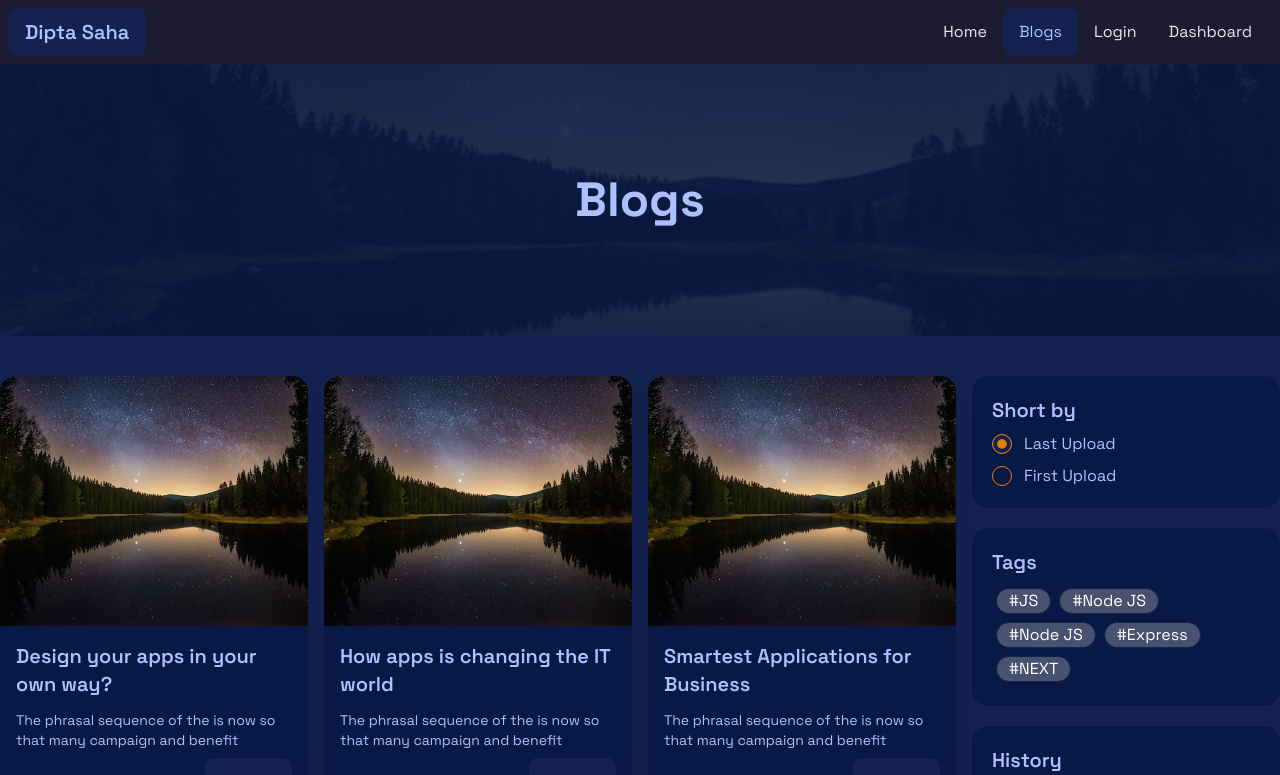
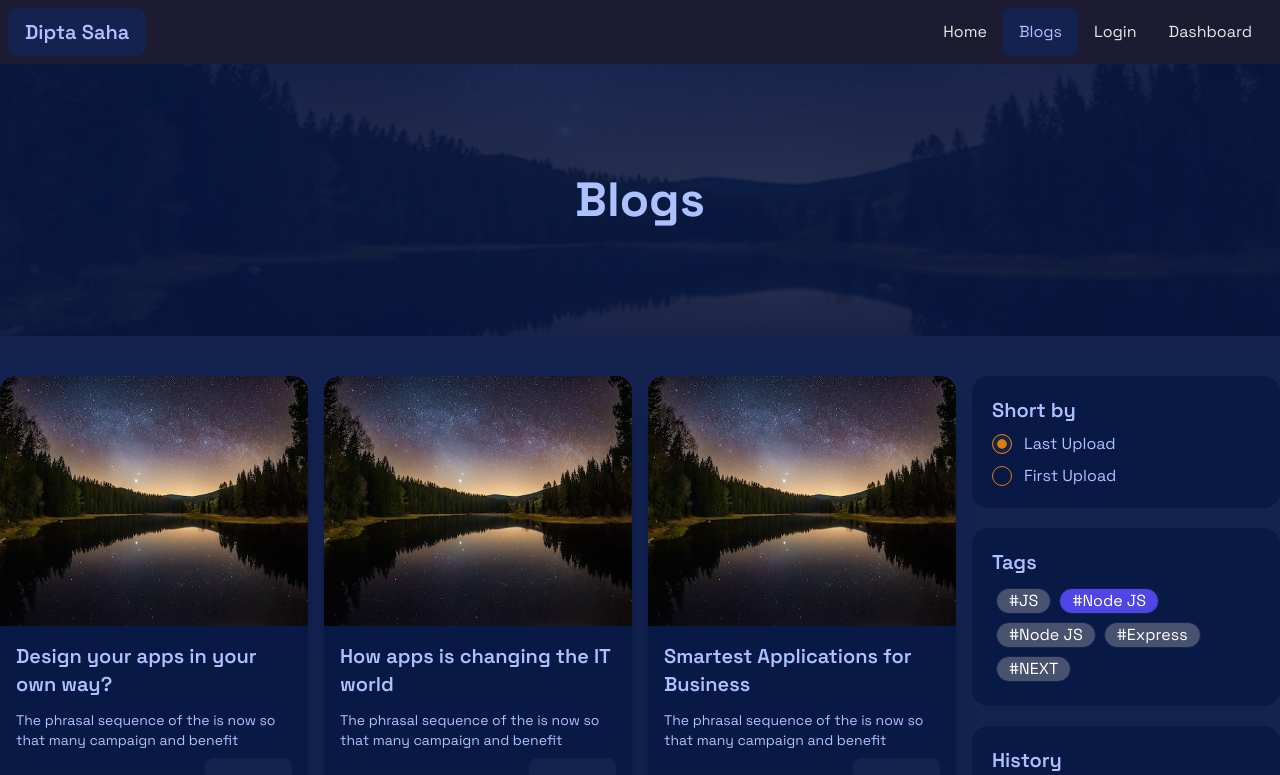
Before and after one commit to diptasahacse/blog-cms-with-core-redux-and-thunk, a React (Vite) app: page /blogs in a window 1280 px wide. Shown: the top 775 px of the page. Built offline with nearby package versions, Linux system fonts and the light colour scheme.

Commit message:
add active design

```diff
--- a/src/components/FrontPart/BlogPartComponents/Components/SortByTag.jsx
+++ b/src/components/FrontPart/BlogPartComponents/Components/SortByTag.jsx
@@ -9,7 +9,7 @@ const SortByTag = () => {
           <div className="badge p-3 text-base m-1 text-white bg-[#48526e]">
             #JS
           </div>
-          <div className="badge p-3 text-base m-1 text-white bg-[#48526e]">
+          <div className="badge p-3 text-base m-1 text-white bg-[#4f46e5]">
             #Node JS
           </div>
           <div className="badge p-3 text-base m-1 text-white bg-[#48526e]">
```
